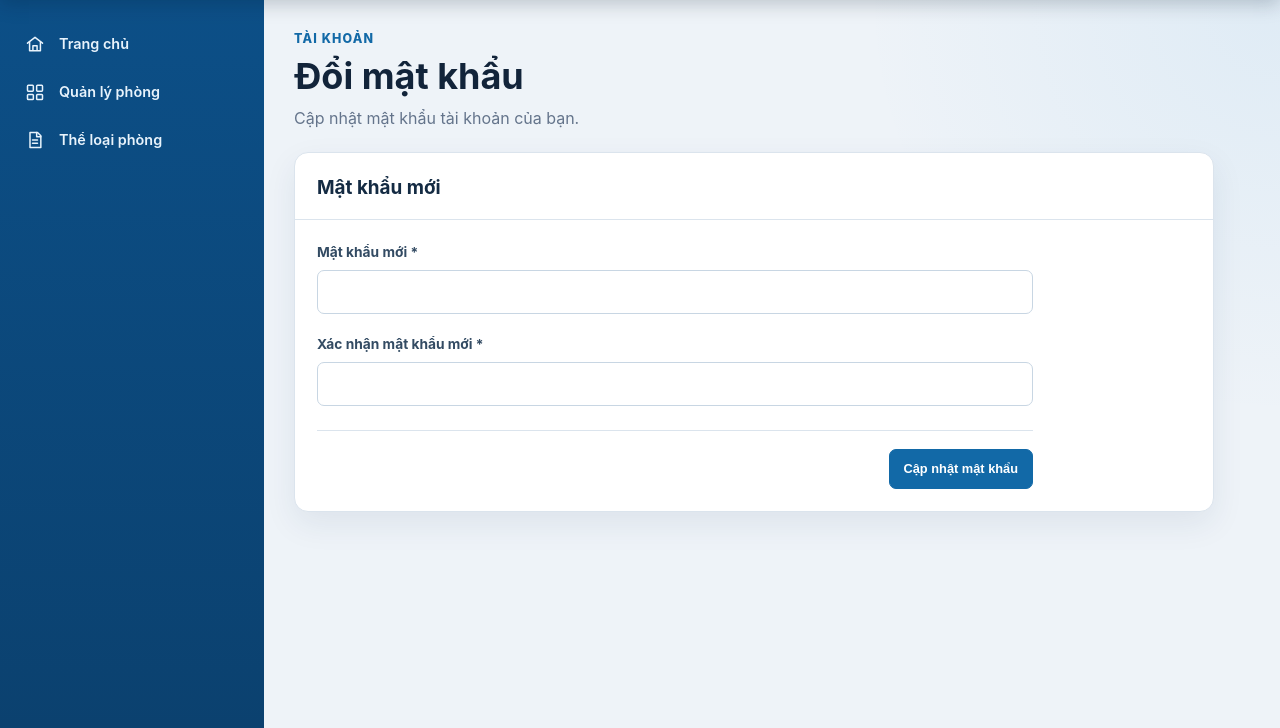
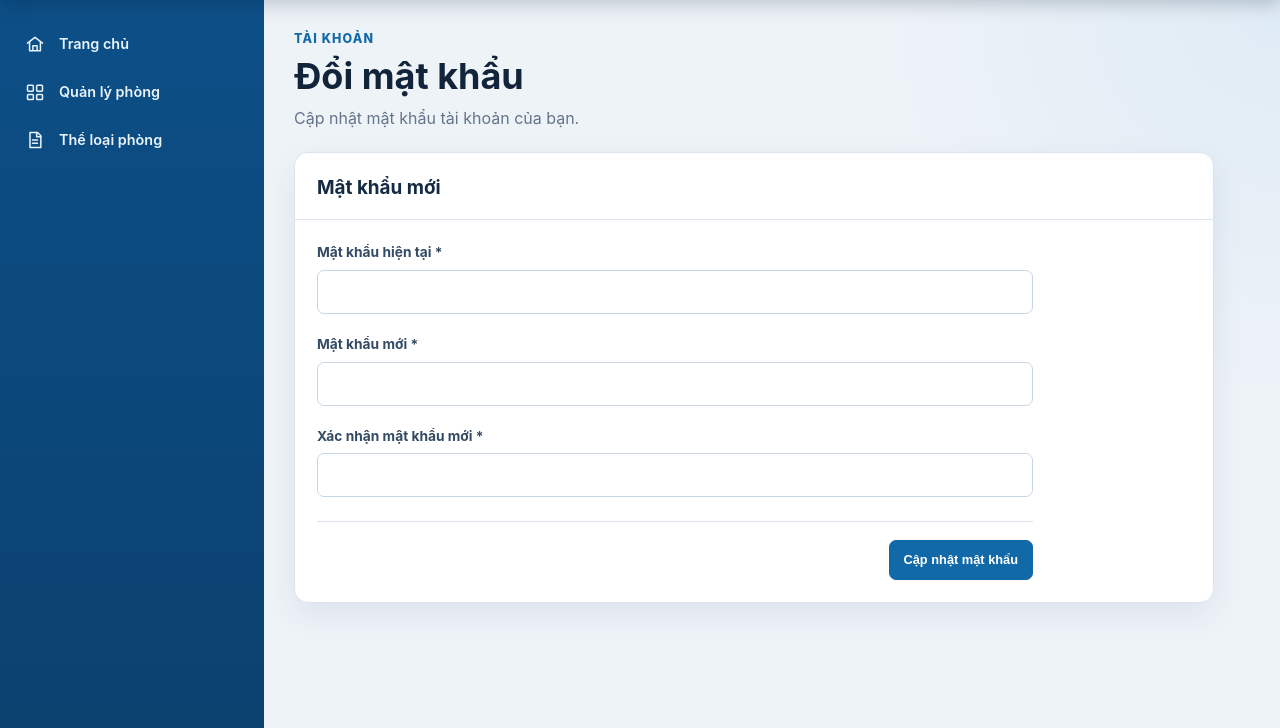
Before and after one commit to TTCS-T926-K20C6-N2/QuanLyKhachSan, a Flask app: template src/hotel_app/templates/change_password.html in a window 1280 px wide. Shown: the part 72-800 px from the top of the page. Run offline with Flask 3, Linux system fonts and the light colour scheme; the template is opened without the code that fills it, so the values that code supplies are empty; some libraries are stand-ins or nearby versions.

Commit message:
them kiem tra mat khau hien tai

```diff
--- a/src/hotel_app/app.py
+++ b/src/hotel_app/app.py
@@ -1088,8 +1088,20 @@ def create_app(test_config: dict[str, Any] | None = None) -> Flask:
         service_error = None
 
         if request.method == "POST":
+            current_password = request.form.get("current_password", "")
             new_password = request.form.get("new_password", "")
             confirm_password = request.form.get("confirm_password", "")
+
+            if not current_password:
+                errors["current_password"] = "Vui lòng nhập mật khẩu hiện tại."
+            else:
+                try:
+                    current_password_is_valid = user.check_password(current_password)
+                except ValueError:
+                    app.logger.error("A User record has an invalid password hash.")
+                    current_password_is_valid = False
+                if not current_password_is_valid:
+                    errors["current_password"] = "Mật khẩu hiện tại không đúng."
 
             if not new_password:
                 errors["new_password"] = "Vui lòng nhập mật khẩu mới."
--- a/src/hotel_app/templates/change_password.html
+++ b/src/hotel_app/templates/change_password.html
@@ -28,6 +28,11 @@
       <input type="hidden" name="csrf_token" value="{{ csrf_token() }}">
       <div class="room-form__grid">
         <div class="form-field form-field--wide">
+          <label for="current_password">Mật khẩu hiện tại <span aria-hidden="true">*</span></label>
+          <input id="current_password" name="current_password" type="password" autocomplete="current-password" required {% if errors.get('current_password') %}aria-invalid="true" aria-describedby="current-password-error"{% endif %}>
+          {% if errors.get('current_password') %}<span class="field-error" id="current-password-error">{{ errors.current_password }}</span>{% endif %}
+        </div>
+        <div class="form-field form-field--wide">
           <label for="new_password">Mật khẩu mới <span aria-hidden="true">*</span></label>
           <input id="new_password" name="new_password" type="password" autocomplete="new-password" required {% if errors.get('new_password') %}aria-invalid="true" aria-describedby="new-password-error"{% endif %}>
           {% if errors.get('new_password') %}<span class="field-error" id="new-password-error">{{ errors.new_password }}</span>{% endif %}
```
